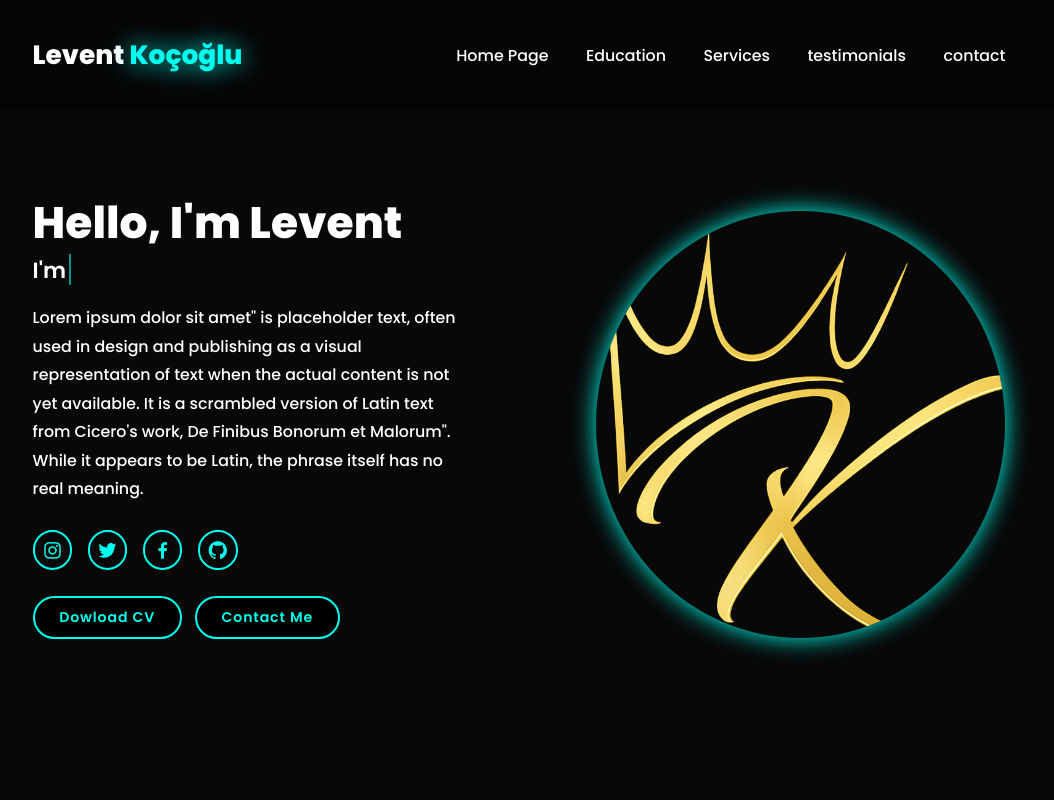
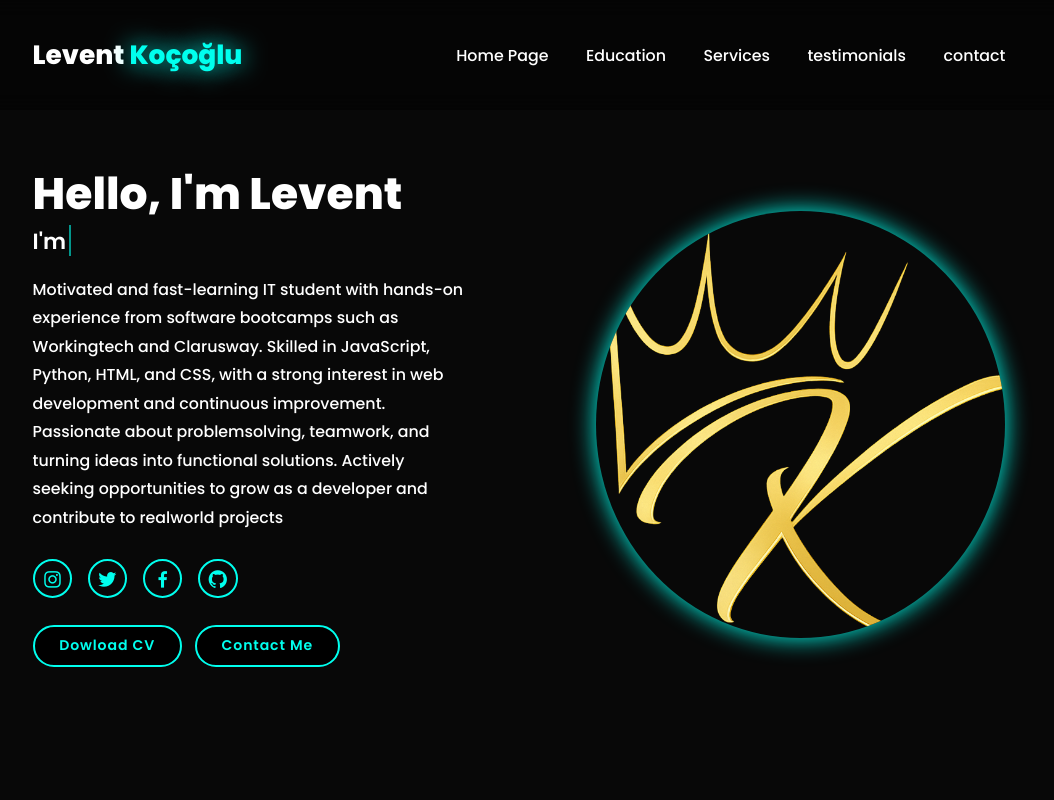
Before and after one commit to oprah14/-levent-kocoglu, a plain HTML site: page index.html in a window 1280 px wide. Shown: the top 800 px of the page, without its empty margins (121-1175 px from the left). Drawn offline with nearby package versions, Linux system fonts and the light colour scheme.

Commit message:
Update index.html

```diff
--- a/index.html
+++ b/index.html
@@ -39,12 +39,12 @@ boxicons.min.css"
             <h1>Hello, I'm Levent</h1>
             <h3 class="text-animation">I'm <span></span></h3>
             <p>
-                Lorem ipsum dolor sit amet" is placeholder text,
-                often used in design and publishing as a visual
-                representation of text when the actual content is not yet available.
-                It is a scrambled version of Latin text from Cicero's work,
-                De Finibus Bonorum et Malorum". While it appears to be Latin,
-                the phrase itself has no real meaning.
+                Motivated and fast-learning IT student with hands-on experience from
+                software bootcamps such as Workingtech and Clarusway. Skilled in
+                JavaScript, Python, HTML, and CSS, with a strong interest in web
+                development and continuous improvement. Passionate about problemsolving, teamwork, and turning ideas into functional solutions. Actively
+                seeking opportunities to grow as a developer and contribute to realworld projects
+
             </p>
 
             <div class="social-icons">
```
